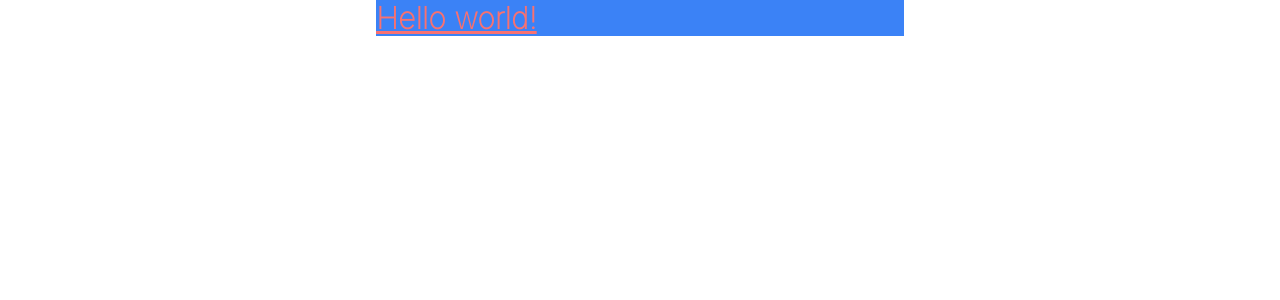
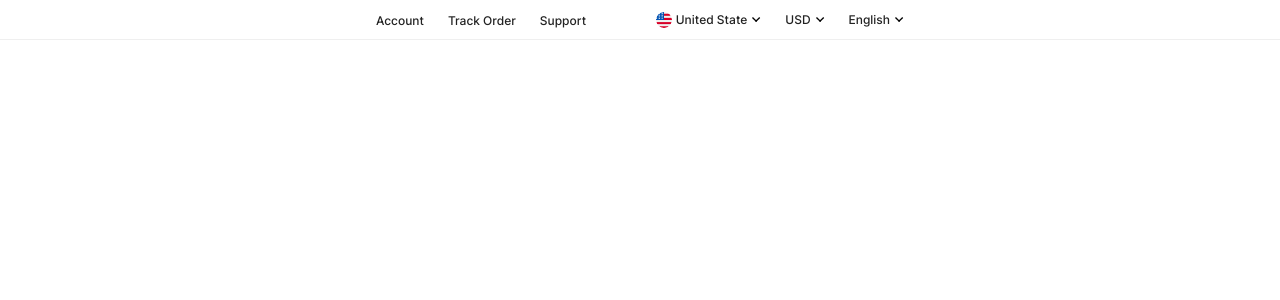
Before and after one commit to ifedayoagboola/bitsgiga-client, a React (Create React App) app: page / in a window 1280 px wide. Shown: the top 300 px of the page. Built offline with nearby package versions, Linux system fonts and the light colour scheme.

Commit message:
topbar done

```diff
--- a/src/App.js
+++ b/src/App.js
@@ -1,13 +1,7 @@
+import Routers from "./Routers";
+
 function App() {
-  return (
-    <>
-      <div className="container-x mx-auto">
-        <h1 className="text-3xl font-bold underline text-red-400 bg-blue-500">
-          Hello world!
-        </h1>
-      </div>
-    </>
-  );
+  return <Routers />;
 }
 
 export default App;
--- a/src/Routers.js
+++ b/src/Routers.js
@@ -0,0 +1,10 @@
+import { Route, Routes } from "react-router-dom";
+import Home from "./components/Home";
+
+export default function Routers() {
+  return (
+    <Routes>
+      <Route exact path="/" element={<Home />} />
+    </Routes>
+  );
+}
--- /dev/null
+++ b/src/components/Helpers/icons/Arrow.jsx
@@ -0,0 +1,27 @@
+export default function arrow({ className }) {
+  return (
+    <svg
+      width="10"
+      height="5"
+      viewBox="0 0 10 5"
+      fill="none"
+      className={className}
+      xmlns="http://www.w3.org/2000/svg"
+    >
+      <rect
+        x="9.18359"
+        y="0.90918"
+        width="5.78538"
+        height="1.28564"
+        transform="rotate(135 9.18359 0.90918)"
+      />
+      <rect
+        x="5.08984"
+        y="5"
+        width="5.78538"
+        height="1.28564"
+        transform="rotate(-135 5.08984 5)"
+      />
+    </svg>
+  );
+}
--- /dev/null
+++ b/src/components/Home/index.jsx
@@ -0,0 +1,9 @@
+import Header from "../Partials/Header";
+
+export default function Home() {
+  return (
+    <>
+      <Header />
+    </>
+  );
+}
--- /dev/null
+++ b/src/components/Partials/Header/TopBar.jsx
@@ -0,0 +1,71 @@
+import { Link } from "react-router-dom";
+import Arrow from "../../Helpers/icons/Arrow";
+
+export default function TopBar({ className }) {
+  return (
+    <>
+      <div
+        className={`w-full h-10 border-b border-qgray-border ${
+          className || ""
+        }`}
+      >
+        <div className="container-x mx-auto h-full">
+          <div className="flex justify-between items-center h-full">
+            <div className="topbar-nav">
+              <ul className="flex space-x-6">
+                <li>
+                  <Link to="/">
+                    <span className="text-xs leading-6 text-qblack font-500">
+                      Account
+                    </span>
+                  </Link>
+                </li>
+                <li>
+                  <Link to="/">
+                    <span className="text-xs leading-6 text-qblack font-500">
+                      Track Order
+                    </span>
+                  </Link>
+                </li>
+                <li>
+                  <Link to="/">
+                    <span className="text-xs leading-6 text-qblack font-500">
+                      Support
+                    </span>
+                  </Link>
+                </li>
+              </ul>
+            </div>
+            <div className="topbar-dropdowns">
+              <div className="flex space-x-6">
+                <button type="button" className="flex space-x-1 items-center">
+                  <span>
+                    <img
+                      src={`${process.env.PUBLIC_URL}/assets/images/country-logo-16x16.png`}
+                      width="16"
+                      height="16"
+                      alt="country logo"
+                      className="overflow-hidden rounded-full"
+                    />
+                  </span>
+                  <span className="text-xs font-500 text-qblack">
+                    United State
+                  </span>
+                  <Arrow className="fill-current qblack" />
+                </button>
+                <button type="button" className="flex space-x-1 items-center">
+                  <span className="text-xs font-500 text-qblack">USD</span>
+                  <Arrow className="fill-current qblack" />
+                </button>
+                <button type="button" className="flex space-x-1 items-center">
+                  <span className="text-xs font-500 text-qblack">English</span>
+                  <Arrow className="fill-current qblack" />
+                </button>
+              </div>
+            </div>
+          </div>
+        </div>
+      </div>
+    </>
+  );
+}
--- /dev/null
+++ b/src/components/Partials/Header/index.jsx
@@ -0,0 +1,9 @@
+import TopBar from "./TopBar";
+
+export default function Header() {
+  return (
+    <>
+      <TopBar className="quomodo-shop-top-bar" />
+    </>
+  );
+}
--- /dev/null
+++ b/src/components/TestCom.jsx
@@ -0,0 +1,11 @@
+export default function TestCom() {
+  return (
+    <>
+      <div className="container mx-auto">
+        <h1 className="text-3xl font-bold underline text-red-400 bg-blue-500">
+          Hello world!
+        </h1>
+      </div>
+    </>
+  );
+}
--- a/src/index.css
+++ b/src/index.css
@@ -1,38 +1,47 @@
 @font-face {
     font-family: "Inter";
     src: url("/public/assets/fonts/Inter-Black.ttf");
+    font-weight: 900;
 }
 @font-face {
     font-family: "Inter";
     src: url("/public/assets/fonts/Inter-Bold.ttf");
+    font-weight: 700;
 }
 @font-face {
     font-family: "Inter";
     src: url("/public/assets/fonts/Inter-ExtraBold.ttf");
+    font-weight: 800;
 }
 @font-face {
     font-family: "Inter";
     src: url("/public/assets/fonts/Inter-ExtraLight.ttf");
+    font-weight: 200;
 }
 @font-face {
     font-family: "Inter";
     src: url("/public/assets/fonts/Inter-Light.ttf");
+    font-weight: 300;
 }
 @font-face {
     font-family: "Inter";
     src: url("/public/assets/fonts/Inter-Medium.ttf");
+    font-weight: 500;
 }
 @font-face {
     font-family: "Inter";
     src: url("/public/assets/fonts/Inter-Regular.ttf");
+    font-weight: 400;
 }
 @font-face {
     font-family: "Inter";
     src: url("/public/assets/fonts/Inter-SemiBold.ttf");
+    font-weight: 600;
 }
 @font-face {
     font-family: "Inter";
     src: url("/public/assets/fonts/Inter-Thin.ttf");
+    font-weight: 100;
 }
 
 @tailwind base;
@@ -55,6 +64,33 @@ body {
     padding: 0;
     box-sizing: border-box;
 }
+.font-100 {
+    font-weight: 100;
+}
+.font-200 {
+    font-weight: 200;
+}
+.font-300 {
+    font-weight: 300;
+}
+.font-400 {
+    font-weight: 400;
+}
+.font-500 {
+    font-weight: 500;
+}
+.font-600 {
+    font-weight: 600;
+}
+.font-700 {
+    font-weight: 700;
+}
+.font-800 {
+    font-weight: 800;
+}
+.font-900 {
+    font-weight: 900;
+}
 .container-x {
     padding: 0 23.5rem;
 }
```
Also changed, not shown: public/assets/images/country-logo-16x16.png (added).
